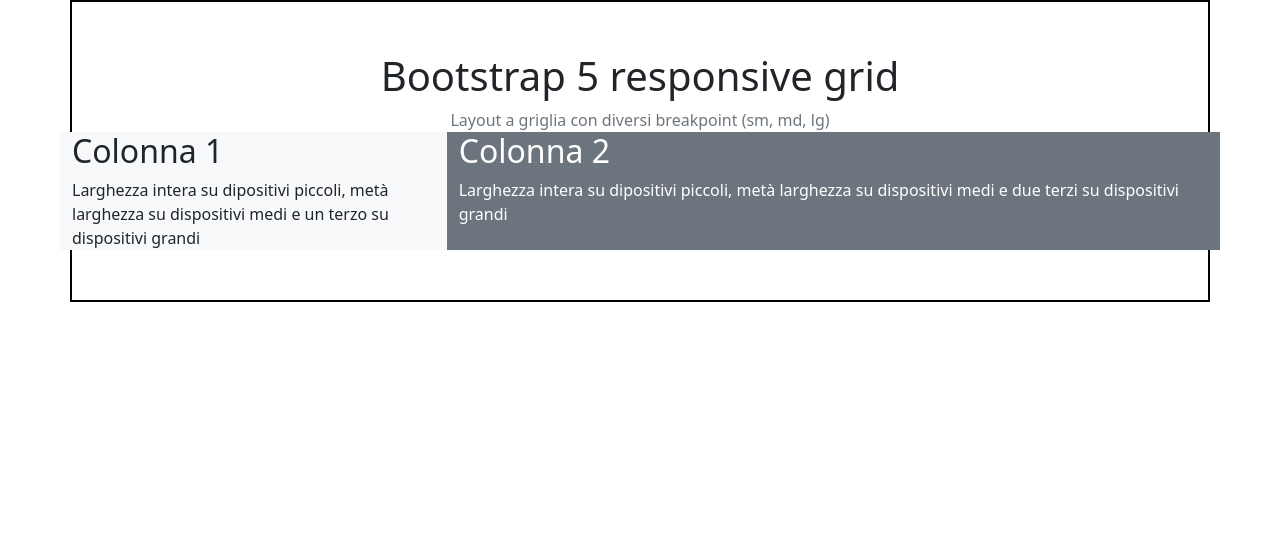
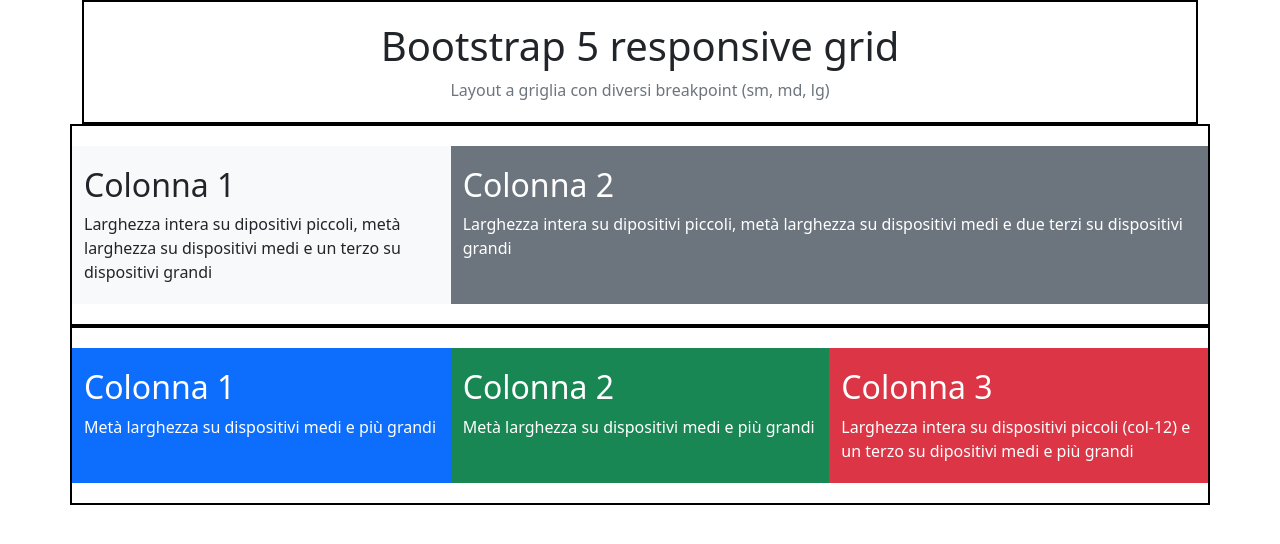
Before and after one commit to MassimilianoTagliabue/htmlcss-bootstrap-layout, a plain HTML site: page index.html in a window 1280 px wide. Drawn offline with nearby package versions, Linux system fonts and the light colour scheme.

Commit message:
feat:sezione 2

```diff
--- a/css/style.css
+++ b/css/style.css
@@ -1,7 +1,13 @@
-[class^="container"]{
+[class^="container"]>div{
 
-padding:50px 0;
+padding:20px 0;
 
 /* debug */
 border: 2px solid black;
 }
+
+[class^="row"]>div{
+
+     padding-top: 20px;
+     padding-bottom: 20px;
+}
--- a/index.html
+++ b/index.html
@@ -37,6 +37,21 @@
 
         <!-- sezione 2 -->
 
+        <div class="row">
+            <div class="col-6 col-md-4 text-white bg-primary">
+                <h2>Colonna 1</h2>
+                <div>Metà larghezza su dispositivi medi e più grandi</div>
+            </div>
+            <div class="col-6 col-md-4 text-white bg-success">
+                <h2>Colonna 2</h2>
+                <div>Metà larghezza su dispositivi medi e più grandi</div>
+            </div>
+            <div class="col-12 col-md-4 text-white bg-danger">
+                <h2>Colonna 3</h2>
+                <div>Larghezza intera su dispositivi piccoli (col-12) e un terzo su dipositivi medi e più grandi</div>
+            </div>
+        </div>
+
     </div>
     </div>
 
```
